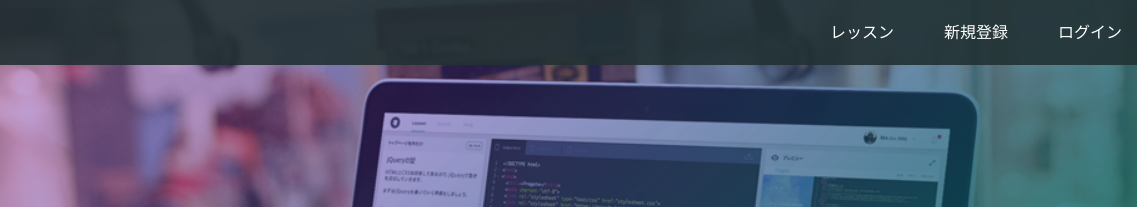
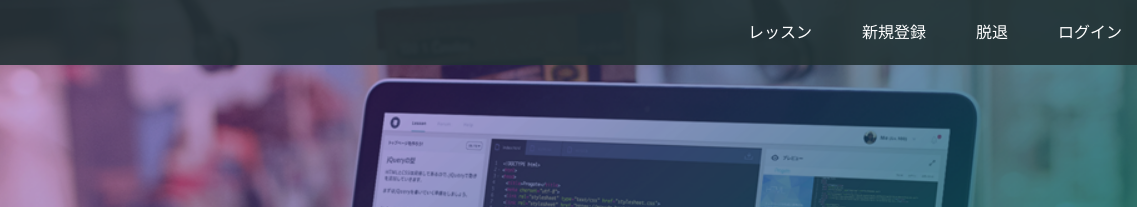
Before and after one commit to yoshi096164/yoshi096164.github.io, a plain HTML site: page index.html in a window 1280 px wide. Shown: the top 207 px of the page, 143-1280 px from the left. Drawn offline with Linux system fonts and the light colour scheme.

Commit message:
Update index.html

```diff
--- a/index.html
+++ b/index.html
@@ -17,6 +17,7 @@
       <div class="header-right">
         <a href="#">レッスン</a>
         <a href="#">新規登録</a>
+        <a href="#">脱退</a>
         <a href="#" class="login">ログイン</a>
       </div>
     </div>
```
